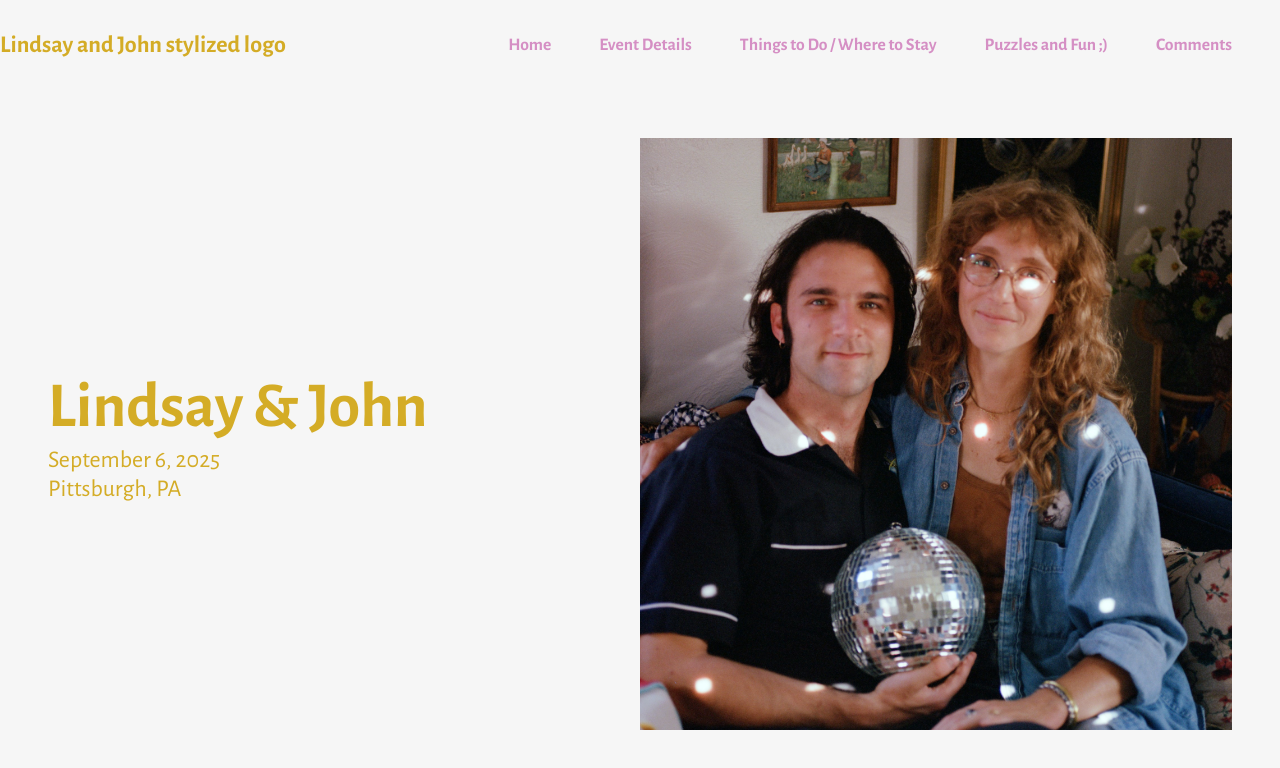
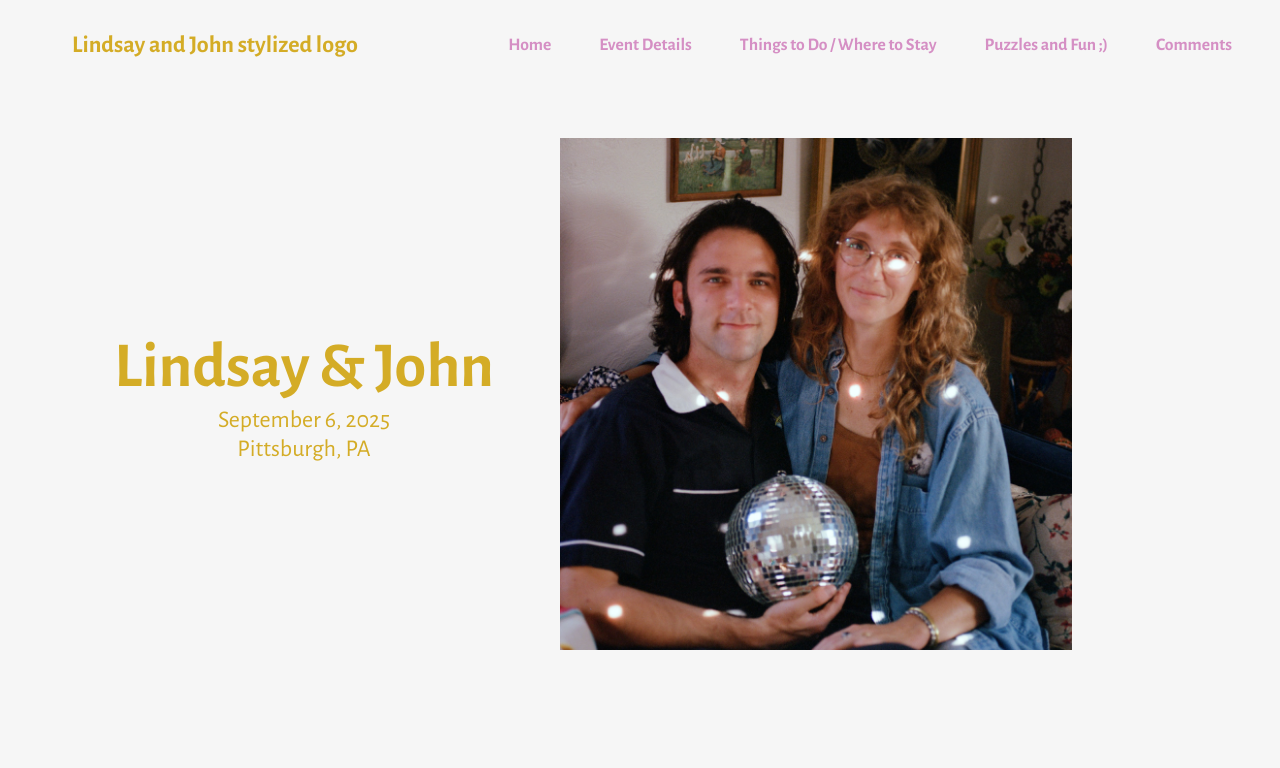
Before and after one commit to johnpmeyer/WeddingWebsite, a React (Create React App) app in the folder weddding_website/: page / in a window 1280 px wide. Shown: the top 768 px of the page. Built offline with nearby package versions, Linux system fonts and the light colour scheme.

Commit message:
Working on home page styling

```diff
--- a/weddding_website/src/App.css
+++ b/weddding_website/src/App.css
@@ -42,14 +42,13 @@
   }
   .nav-logo-container h1 {
     color: #D4AC26;
+    padding-left: 3em;
   }
 
   .home-banner-container {
     position: relative;
     display: flex;
-    padding-top: 3rem;
-    padding-left: 3rem;
-    padding-right: 3rem;
+    padding: 3em;
   }
 
   .home-text-section {
@@ -57,12 +56,13 @@
     display: flex;
     flex-direction: column;
     justify-content: center;
-    align-items: flex-start;
+    align-items: center;
   }
 
   .home-image-section {
     max-width: 600px;
     flex: 1;
+    margin-right:10em;
   }
 
   .primary-heading {
```
